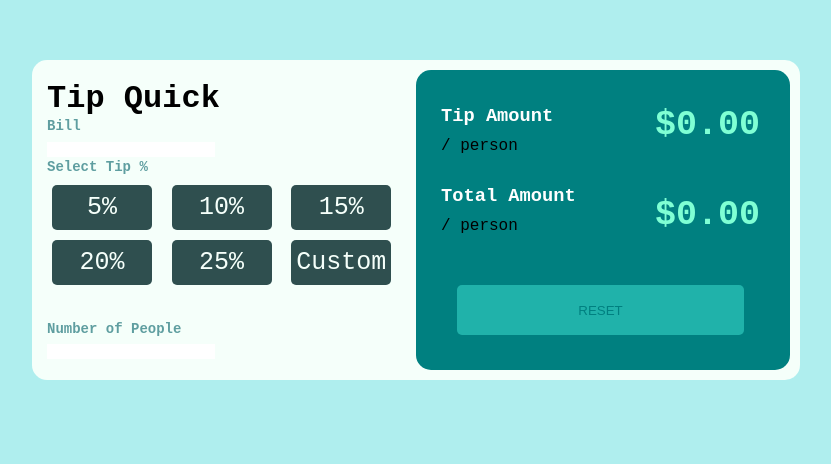
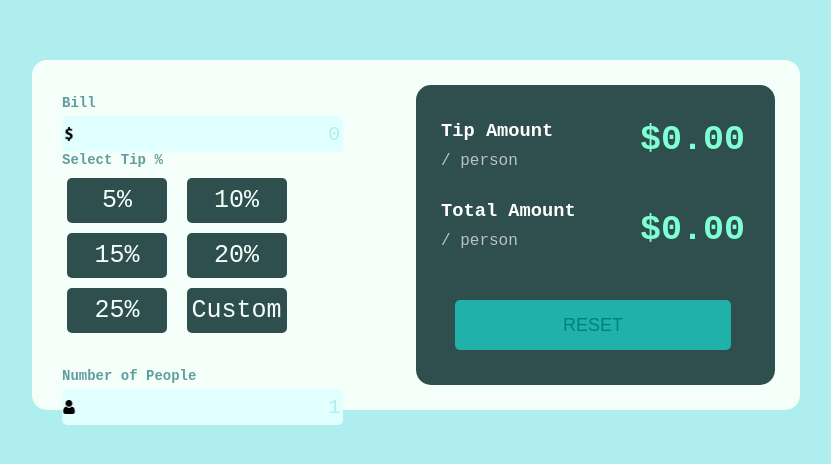
Before and after one commit to disciplinedfox/TippingApp, a plain HTML site: page index.html in a window 1280 px wide. Shown: the part 132-596 px from the top of the page, without its empty margins (224-1055 px from the left). Drawn offline with Linux system fonts and the light colour scheme; files whose address does not match are found by name.

Commit message:
CSS complete

```diff
--- a/index.html
+++ b/index.html
@@ -9,12 +9,9 @@
 <body>
     <div class="container">
         <div class="appLeft">
-            <div class="appTitle">
-                <h1>Tip Quick</h1>
-            </div>
             <h2>Bill</h2>
             <div class="amountEntry">
-                <input type="text">
+                <input id="billAmount" type="text" placeholder="0">
             </div>
             <div class="tipAmount">
                 <h2>Select Tip %</h2>
@@ -31,7 +28,7 @@
             <div class="splitArea">
                 <section class="peopleSplitSection">
                     <h2>Number of People</h2>
-                    <input type="text" class="peopleSplitInput">
+                    <input id="peopleAmount" type="text" class="peopleSplitInput" placeholder="1">
                 </section>
             </div>
         </div>
--- a/styles.css
+++ b/styles.css
@@ -21,16 +21,30 @@ h3 {
 
 input {
     border: none;
-    color: paleturquoise;
+    border-radius: 5px;
+    background-color: lightcyan;
+    width: 80%;
+    height: 30px;
+    margin-right: 20px;
+    cursor: pointer;
+    padding: 3px;
+    text-align: right;
+    font-size: 20px;
 }
 
 input::placeholder {
     color: paleturquoise;
 }
+input[type=text]:focus {
+    background-color: mintcream;
+    border: aquamarine;
+  }
+
+
 
 .container {
     margin: 15% 20%;
-    padding: 10px;
+    padding: 25px;
     background-color: mintcream;
     border-radius: 15px;
     display: flex;
@@ -57,7 +71,7 @@ input::placeholder {
     flex-direction: column;
     justify-content: space-around;
     border-radius: 15px;
-    background-color: teal;
+    background-color: darkslategray;
     width: 50%;
 }
 
@@ -105,6 +119,7 @@ input::placeholder {
 
 .perPerson {
     margin-top: 10px;
+    color: silver;
 }
 
 .reset {
@@ -115,5 +130,21 @@ input::placeholder {
     border: none;
     border-radius: 5px;
     height: 50px;
+    font-size: 18px;
     font-family: arial;
 }
+
+#billAmount {
+    background-image: url('/Users/andrewb/Desktop/VS Code/Personal Projects/Tipping App/images/dollar-symbol.png');
+    background-size: 14px;
+    background-repeat: no-repeat;
+    background-position-y: center;
+}
+
+#peopleAmount {
+    background-image: url('/Users/andrewb/Desktop/VS Code/Personal Projects/Tipping App/images/user.png');
+    background-size: 14px;
+    background-repeat: no-repeat;
+    background-position-y: center;
+
+}
```
Also changed, not shown: images/dollar-symbol.png (added), images/user.png (added).
